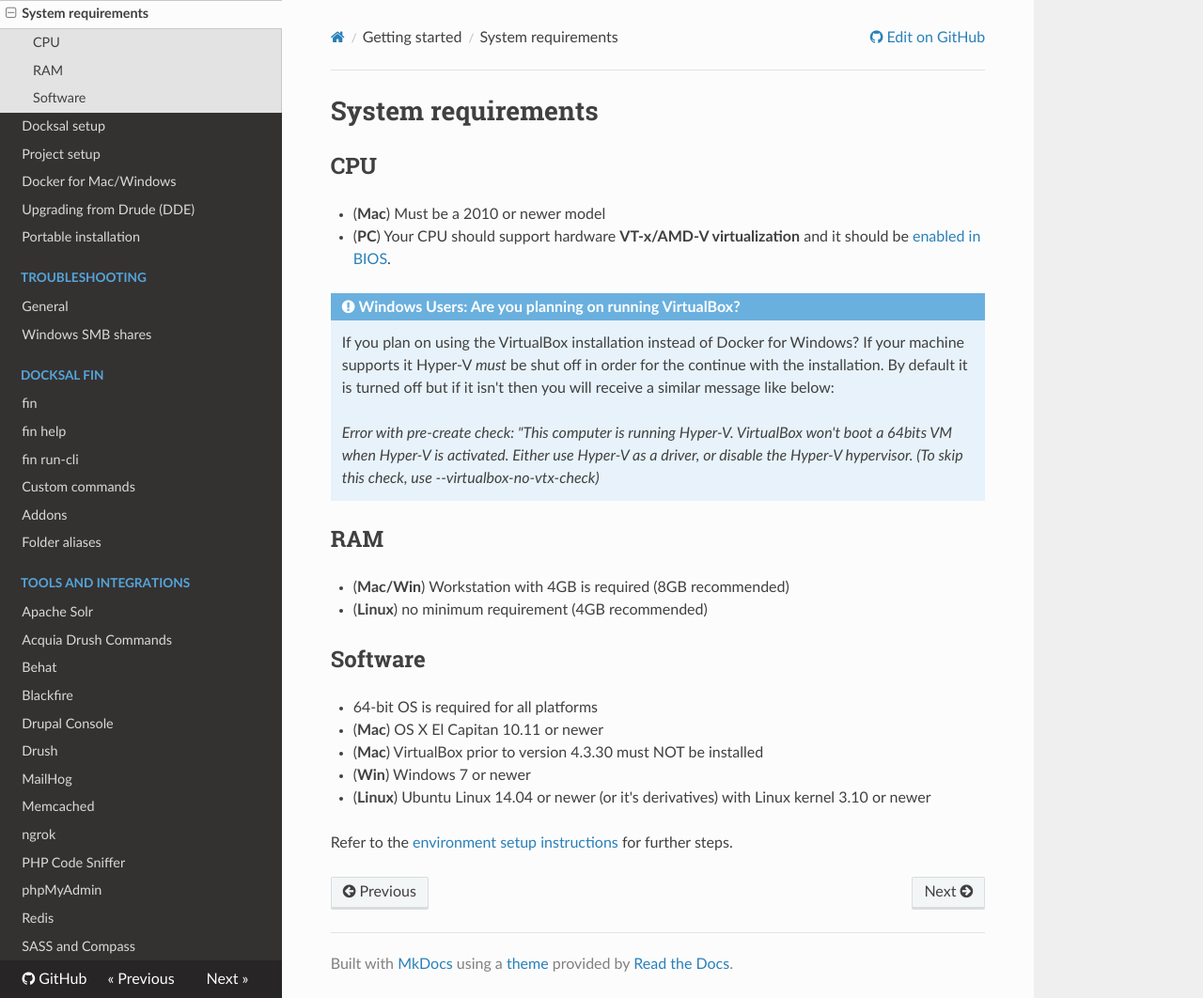
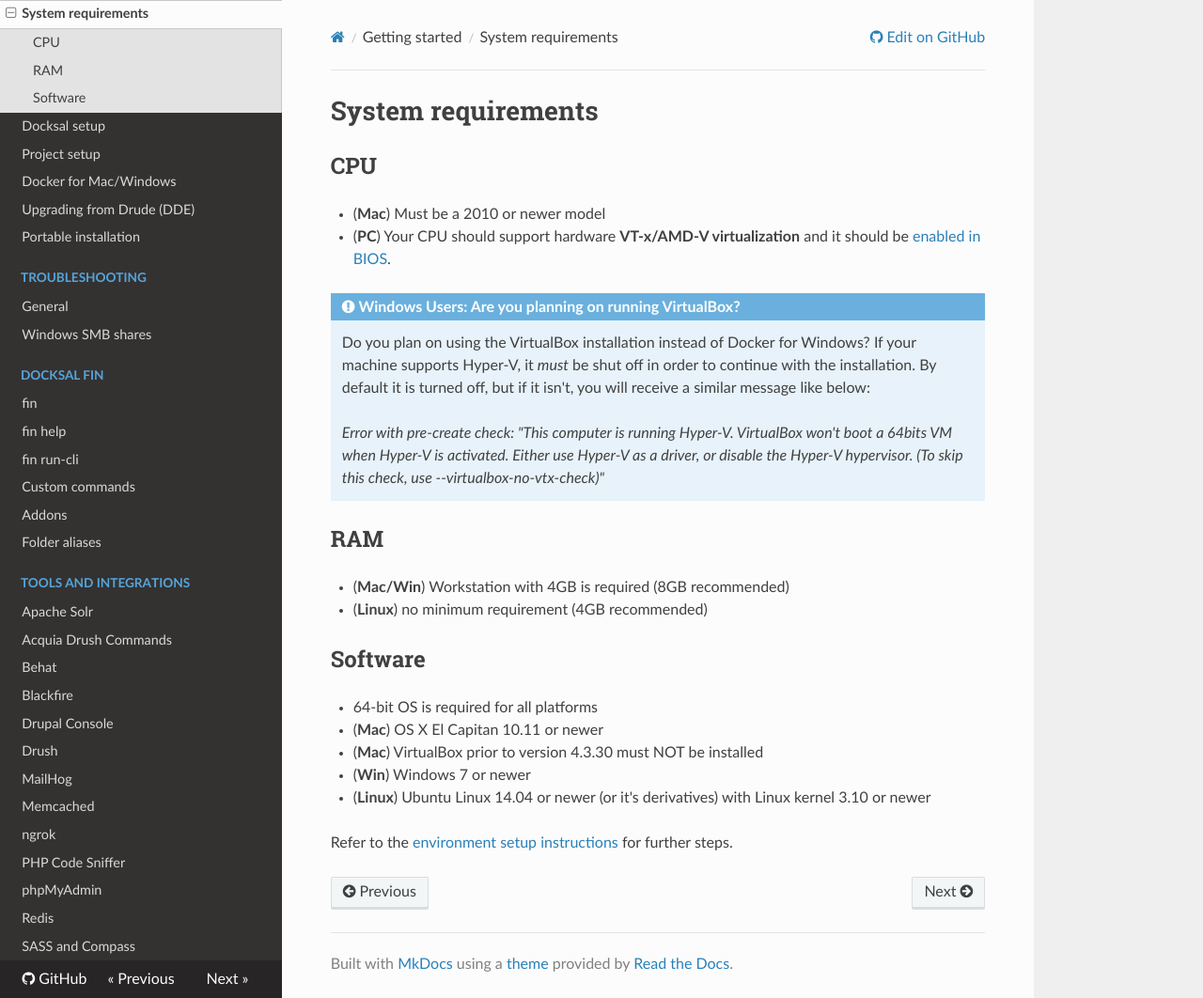
Before and after one commit to docksal/docksal, an MkDocs documentation site: the page built from docs/getting-started/system-requirements.md, in a window 1280 px wide and 1062 px high. Shown: the whole window at 94% size. Built offline with MkDocs 1.6.1, drawn with Linux system fonts in a browser that asks for light colours; nearby versions of some CDN libraries; old or Windows-style settings are respelled for this version of MkDocs.

```diff
--- a/docs/getting-started/system-requirements.md
+++ b/docs/getting-started/system-requirements.md
@@ -6,13 +6,10 @@
 - (**PC**) Your CPU should support hardware **VT-x/AMD-V virtualization** and it should be [enabled in BIOS](https://access.redhat.com/documentation/en-US/Red_Hat_Enterprise_Linux/6/html/Virtualization_Administration_Guide/sect-Virtualization-Troubleshooting-Enabling_Intel_VT_and_AMD_V_virtualization_hardware_extensions_in_BIOS.html).
 
 !!! note "Windows Users: Are you planning on running VirtualBox?"
-    If you plan on using the VirtualBox installation instead of Docker for Windows? If your machine supports it
-    Hyper-V *must* be shut off in order for the continue with the installation. By default it is turned off but if it
-    isn't then you will receive a similar message like below:
+    Do you plan on using the VirtualBox installation instead of Docker for Windows? If your machine supports Hyper-V, it *must* be shut off in order to continue with the installation. By default it is turned off, but if it isn't, you will receive a similar message like below:
 
-    _Error with pre-create check: "This computer is running Hyper-V. VirtualBox won't boot a 64bits VM when Hyper-V is
-    activated. Either use Hyper-V as a driver, or disable the Hyper-V hypervisor.
-    (To skip this check, use --virtualbox-no-vtx-check)_
+    _Error with pre-create check: "This computer is running Hyper-V. VirtualBox won't boot a 64bits VM when Hyper-V is activated. Either use Hyper-V as a driver, or disable the Hyper-V hypervisor.
+    (To skip this check, use --virtualbox-no-vtx-check)"_
 
 ## RAM
 
```
Also changed, not shown: docs/fin/fin-run-cli.md (+2 -1 lines), docs/troubleshooting.md (+1 -1 lines).
